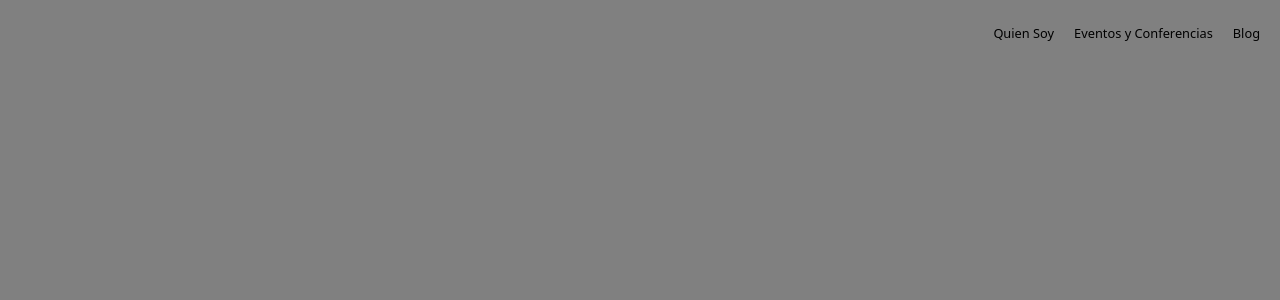
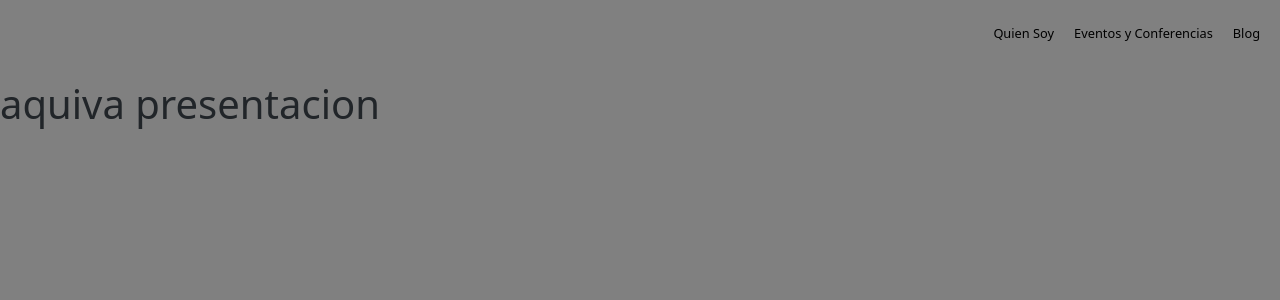
Before and after one commit to Jair-Academlo/lety_cisneros, a React (Vite) app: page /#/ in a window 1280 px wide. Shown: the top 300 px of the page. Built offline with nearby package versions, Linux system fonts and the light colour scheme.

Commit message:
update changes

```diff
--- a/src/App.jsx
+++ b/src/App.jsx
@@ -1,13 +1,13 @@
+import { HashRouter, Routes, Route } from 'react-router-dom';
+import Home from './pages/Home';
 import './App.css';
-import Header from './components/header/Header';
-import { HashRouter, Routes, Route } from 'react-router-dom';
 
 const App = () => {
 	return (
 		<>
 			<HashRouter>
 				<Routes>
-					<Route path='/' element={<Header />} />
+					<Route path='/' element={<Home />} />
 				</Routes>
 			</HashRouter>
 		</>
--- /dev/null
+++ b/src/components/presentacion/Presentacion.jsx
@@ -0,0 +1,11 @@
+import './presentacion.css';
+
+const Presentacion = () => {
+	return (
+		<div>
+			<h1>aquiva presentacion</h1>
+		</div>
+	);
+};
+
+export default Presentacion;
--- /dev/null
+++ b/src/pages/Home.jsx
@@ -0,0 +1,13 @@
+import Header from '../components/header/Header';
+import Presentacion from '../components/presentacion/Presentacion';
+
+const Home = () => {
+	return (
+		<>
+			<Header />
+			<Presentacion />
+		</>
+	);
+};
+
+export default Home;
```
Also changed, not shown: src/components/presentacion/presentacion.css (added).
